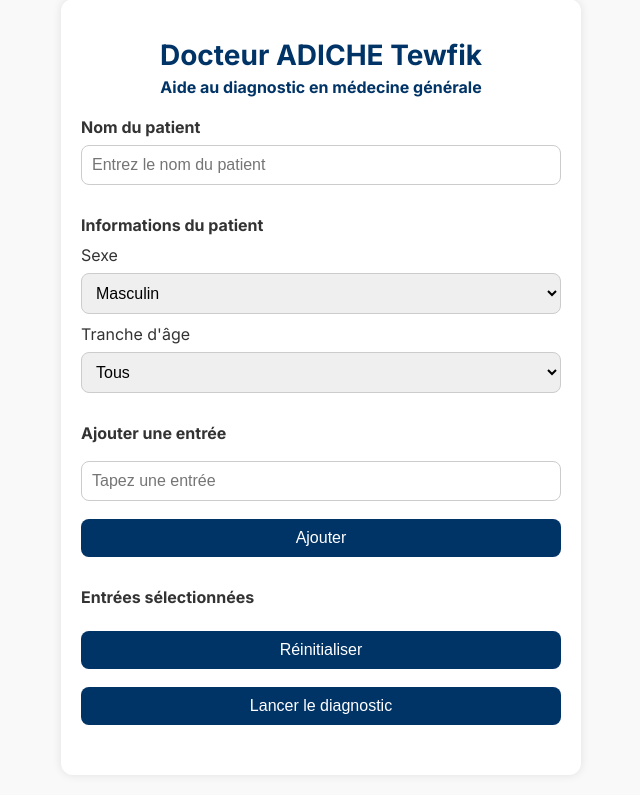
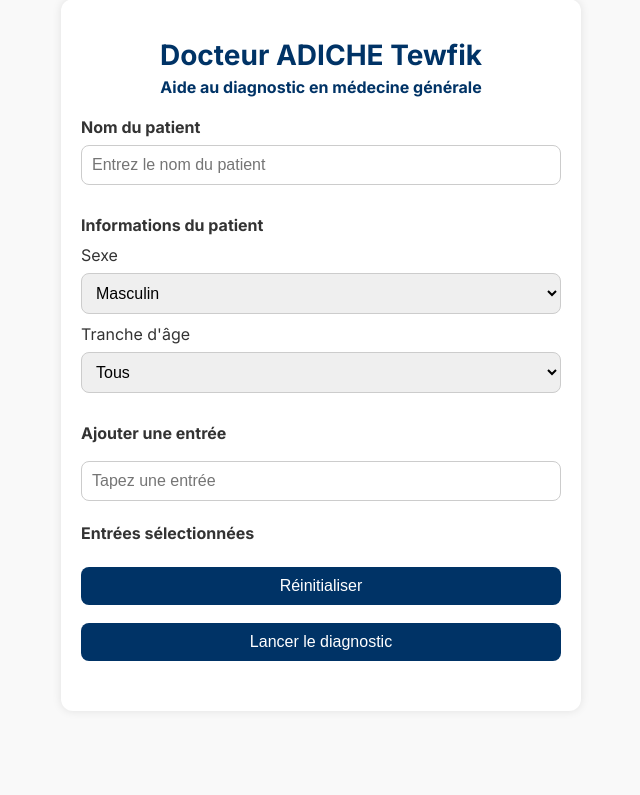
Before and after one commit to ADICHE213/ExeDocteur, a Flask app: template templates/index.html in a window 1280 px wide. Shown: the part 21-816 px from the top of the page, without its empty margins (319-959 px from the left). After the commit the page ends 682 px from the top, so only its background shows below. Run offline with Flask 3, Linux system fonts and the light colour scheme; the template is opened without the code that fills it: most values are stand-ins (such as "Sample title", 1, 10 or a date in 2020); parts of the project's set-up code (start-up, migrations or seed data) failed here and were passed over.

Commit message:
Update index.html

```diff
--- a/templates/index.html
+++ b/templates/index.html
@@ -3,7 +3,6 @@
 <head>
     <meta charset="UTF-8">
     <title>ADICHE - Diagnostic Médical</title>
-    <link rel="manifest" href="/manifest.json">
     <meta name="viewport" content="width=device-width, initial-scale=1">
 
     <!-- Google Fonts (optionnel pour esthétique) -->
@@ -181,13 +180,13 @@
 
         <h3>Ajouter une entrée</h3>
 
-        <input list="symptomes" id="symptomeInput" type="text" placeholder="Tapez une entrée">
+        <input id="symptomeInput" type="text" placeholder="Tapez une entrée" oninput="montrerSuggestions()">
+<ul id="suggestions" style="list-style: none; padding: 0; margin-top: -8px;"></ul>
         <datalist id="symptomes">
             {% for s in symptomes %}
                 <option value="{{ s }}">
             {% endfor %}
         </datalist>
-        <button onclick="ajouterSymptome()">Ajouter</button>
 
         <h3>Entrées sélectionnées</h3>
         <ul id="listeSymptomes"></ul>
@@ -200,5 +199,9 @@
     </div>
 
     <script src="{{ url_for('static', filename='script.js') }}"></script>
+<script>
+    const symptomesDisponibles = {{ symptomes | tojson }};
+</script>
+<script src="{{ url_for('static', filename='script.js') }}"></script>
 </body>
 </html>
```
